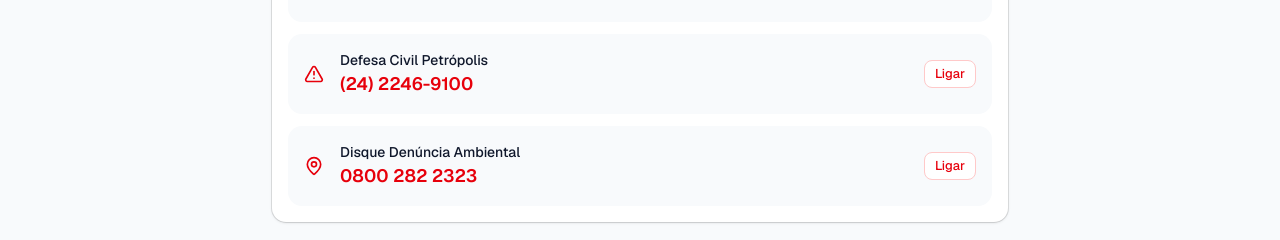
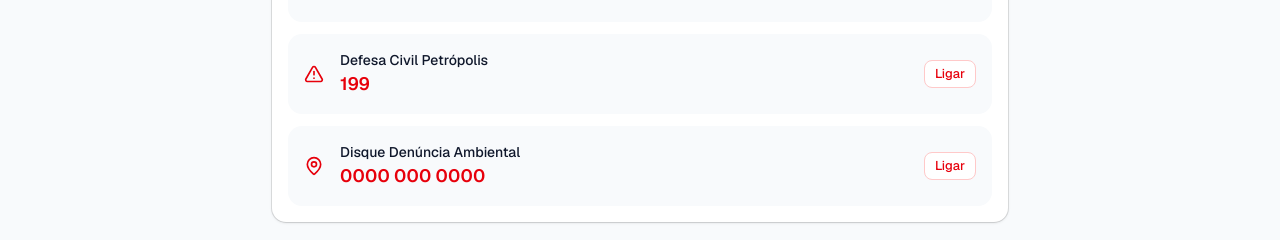
Before and after one commit to Thigoo/petro-trilhas, a Next.js app: page /emergencia in a window 1280 px wide. Shown: the part 485-725 px from the top of the page. Built offline with nearby package versions, Linux system fonts and the light colour scheme; no server answers.

Commit message:
fix: contatos

```diff
--- a/src/app/(main)/emergencia/page.tsx
+++ b/src/app/(main)/emergencia/page.tsx
@@ -36,13 +36,13 @@ const emergencyContacts = [
   },
   {
     name: "Defesa Civil Petrópolis",
-    number: "(24) 2246-9100",
+    number: "199",
     icon: <AlertTriangle className="w-5 h-5" />,
     color: "orange",
   },
   {
     name: "Disque Denúncia Ambiental",
-    number: "0800 282 2323",
+    number: "0000 000 0000",
     icon: <MapPin className="w-5 h-5" />,
     color: "emerald",
   },
```
